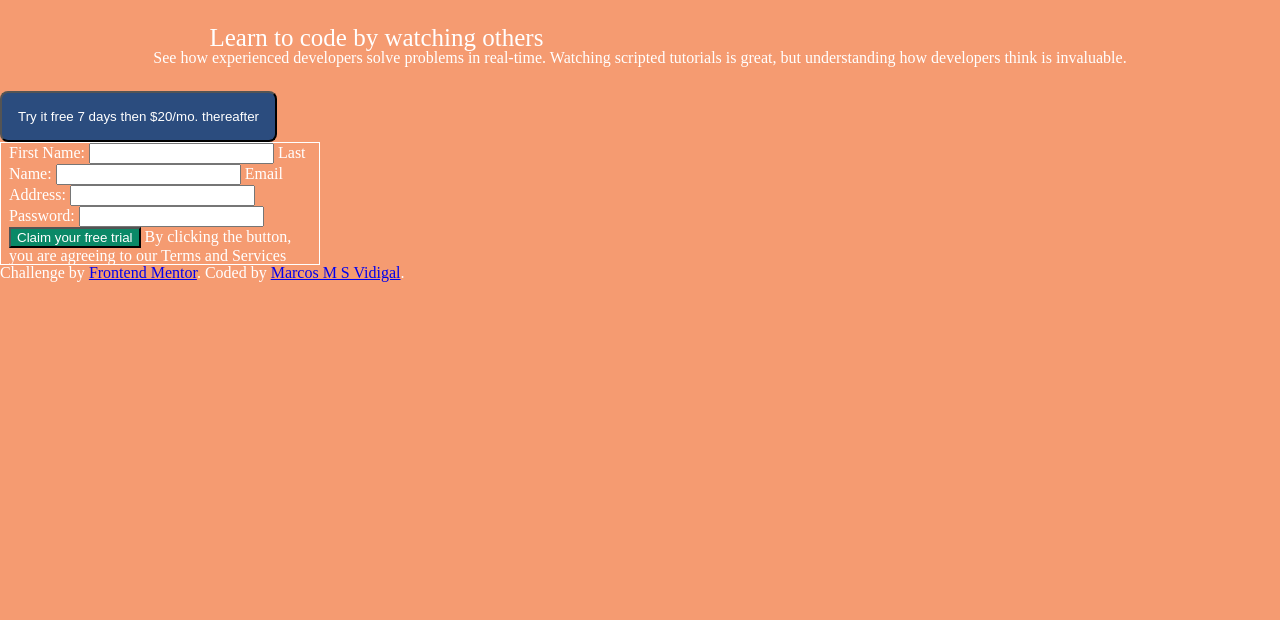
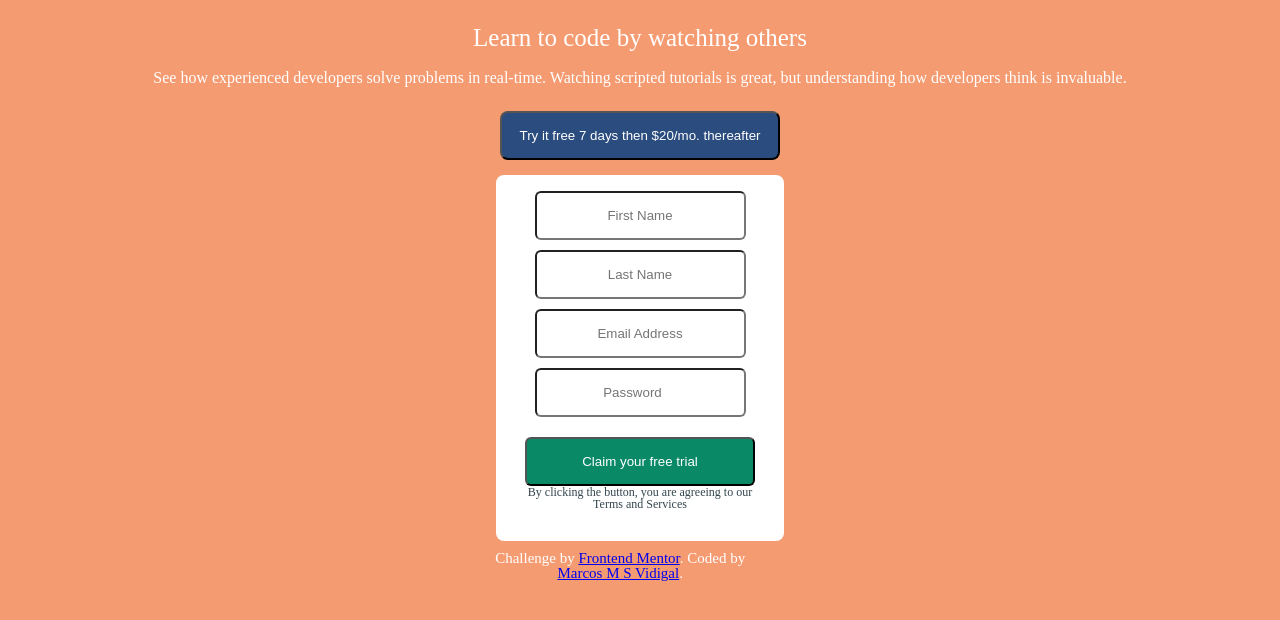
Before and after one commit to cacovidigal/formulario_de_inscricao, a plain HTML site: page intro-component-with-signup-form-master/index.html in a window 1280 px wide. Drawn offline with Linux system fonts and the light colour scheme.

Commit message:
juste dos campos internos do formulario

```diff
--- a/intro-component-with-signup-form-master/index.html
+++ b/intro-component-with-signup-form-master/index.html
@@ -17,8 +17,8 @@
       <h1>Learn to code by watching others</h1>
     </div>
     <div class="learn_segunda_linha">
-      <h1> See how experienced developers solve problems in real-time. Watching scripted tutorials is great,
-        but understanding how developers think is invaluable.</h1>
+      <p>See how experienced developers solve problems in real-time.
+        Watching scripted tutorials is great, but understanding how developers think is invaluable.</p>
     </div>
 
 
@@ -33,11 +33,13 @@
     <div class="formulario">
 
       <fieldset>
-        <label>First Name: <input type="text"/></label>
-        <label>Last Name: <input type="text"/></label>
-        <label>Email Address: <input type="text"/></label>
-        <label>Password: <input type="number"/></label>
+        <input type="email" name="email" placeholder="First Name">
+        <input type="email" name="email" placeholder="Last Name">
+        <input type="email" name="email" placeholder="Email Address">
+        <input type="number"  placeholder="Password">
+
         <button class="solicite">Claim your free trial</button>
+
         <label>By clicking the button, you are agreeing to our Terms and Services</label>
 
       </fieldset>
--- a/intro-component-with-signup-form-master/style.css
+++ b/intro-component-with-signup-form-master/style.css
@@ -5,12 +5,18 @@
     --azul_botao: #2b4c7e;
     --verde_botao: #0a8967;
     --branco: #ffffff;
+    --cor_escura_fonte: #33454e;
 
 }
 
 body{
+    display: flex;
+    flex-direction: column;
+    justify-content: center;
+    align-items: center;
     color: var(--branco) ;
     background-color: var(--rosa_fundo);
+    text-align: center;
 }
 
 .learn{
@@ -20,42 +26,91 @@ body{
     flex-direction: column;
     flex-wrap: wrap;
     padding: 25px;
+    text-align: center;
 
 }
 
 .learn_primeira_linha{
     font-size: 25px;
     width: 70%;
+    margin-bottom: 20px;
+
 }
 
 .learm_segunda_linha{
+    margin-top: 20px;
     font-size: 50px;
 
 }
 .teste_gratis{
     border-radius: 8px;
-    padding: 1.2em;
+    padding: 15px;
     background-color: var(--azul_botao);
     color: var(--branco);
     justify-content: center;
+    width: 21em;
+
 
 }
 
+
+
 form{
-    width: 20em;
+
+
+    margin-top: 15px;
+    width: 16em;
     font-size: 1em;
+    color: var(--cor_escura_fonte);
+    background-color: var(--branco);
+    border-radius: 8px;
+    border: transparent;
+    padding: 1em;
 }
 
-form fieldset{
-    border: 1px solid;
-    padding: 0 0.5em;
+fieldset{
+    display: flex;
+    align-items: center;
+    flex-direction: column;
+    flex-wrap: wrap;
 
 }
+
+fieldset input{
+    margin-bottom: 10px;
+    padding: 15px;
+    border-radius: 6px;
+    text-align: center;
+}
+
+
 form legend{
     padding: 0 0.5em;
-    border: 1px solid;
+    border: 1px transparent;
+    margin-top: 10px;
+}
+label{
+    margin-bottom: 15px;
+    font-size: 15px;
+
 }
 .solicite{
+    margin-top: 10px;
+    border-radius: 6px;
+    padding: 15px;
     color: var(--branco);
     background-color: var(--verde_botao);
+    width: 90%;
 }
+
+fieldset label{
+    font-size: 12px;
+    text-align: center;
+}
+.attribution{
+    text-align: center;
+    font-size: 15px;
+    margin-top: 10px;
+    width: 60%;
+    margin-left: 70px;
+}
```
